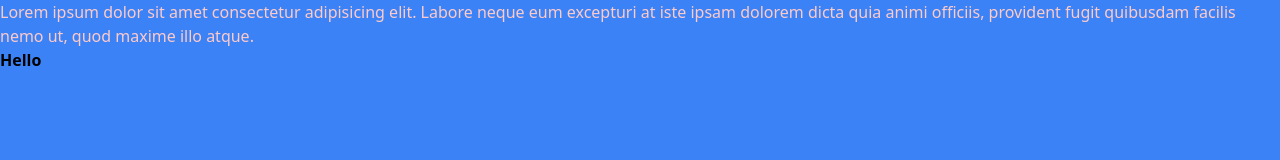
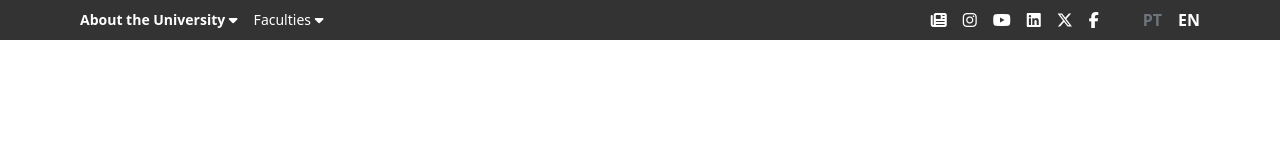
Before and after one commit to mugishaAIMABLE/Tailwind-CSS-Cloning-, a website: page index.html in a window 1280 px wide. Drawn offline with Linux system fonts and the light colour scheme.

Commit message:
Addition of the First Navigation Menu

```diff
--- a/index.html
+++ b/index.html
@@ -5,10 +5,37 @@
     <meta name="viewport" content="width=device-width, initial-scale=1.0">
     <title>University of porto</title>
     <link rel="stylesheet" href="src/output.css">
+    <link rel="stylesheet" href="https://cdnjs.cloudflare.com/ajax/libs/font-awesome/6.5.2/css/all.min.css" integrity="sha512-SnH5WK+bZxgPHs44uWIX+LLJAJ9/2PkPKZ5QiAj6Ta86w+fsb2TkcmfRyVX3pBnMFcV7oQPJkl9QevSCWr3W6A==" crossorigin="anonymous" referrerpolicy="no-referrer" />
+</head>
+<body class="max-w-[1600px] mx-auto">
+<!-- top Navigtion -->
+<div class="grid grid-cols-2 bg-[#333333]">
+    <!-- parent contets container -->
+    <div class="flex items-center gap-4 ml-20">
+        <p class="text-white text-sm font-semibold">About the University <i class="fa-solid fa-caret-down"></i></p>
+        <p class="text-white text-sm  font-medium text-small">Faculties <i class="fa-solid fa-caret-down"></i></p>
+    </div>
 
-</head>
-<body class="bg-blue-500">
-    <p class="text-red-200">Lorem ipsum dolor sit amet consectetur adipisicing elit. Labore neque eum excepturi at iste ipsam dolorem dicta quia animi officiis, provident fugit quibusdam facilis nemo ut, quod maxime illo atque.</p>
-    <h1 class="font-bold">Hello</h1>
+    <!-- Navigation Icons Section -->
+
+    <div class="flex gap-4 my-2 justify-end pr-20">
+        <a href="/" class="text-white"><i class="fa-solid fa-newspaper"></i></a>
+        <a href="/" class="text-white"><i class="fa-brands fa-instagram"></i></a>
+        <a href="/" class="text-white"><i class="fa-brands fa-youtube"></i></a>
+        <a href="/" class="text-white"><i class="fa-brands fa-linkedin"></i></a>
+        <a href="/" class="text-white"><i class="fa-brands fa-x-twitter"></i></a>
+        <a href="/" class="text-white"><i class="fa-brands fa-facebook-f"></i></a>
+        <p class="pl-7 text-white font-semibold text-[#6C757D]">PT</p>
+        <p class="text-white font-semibold">EN</p>
+    </div>
+
+    <!-- end Of Navigations Icons Section  -->
+
+    <div></div>
+
+</div>
+<!-- end of top Navigation -->
+
+
 </body>
 </html>
```
Also changed, not shown: src/output.css.
